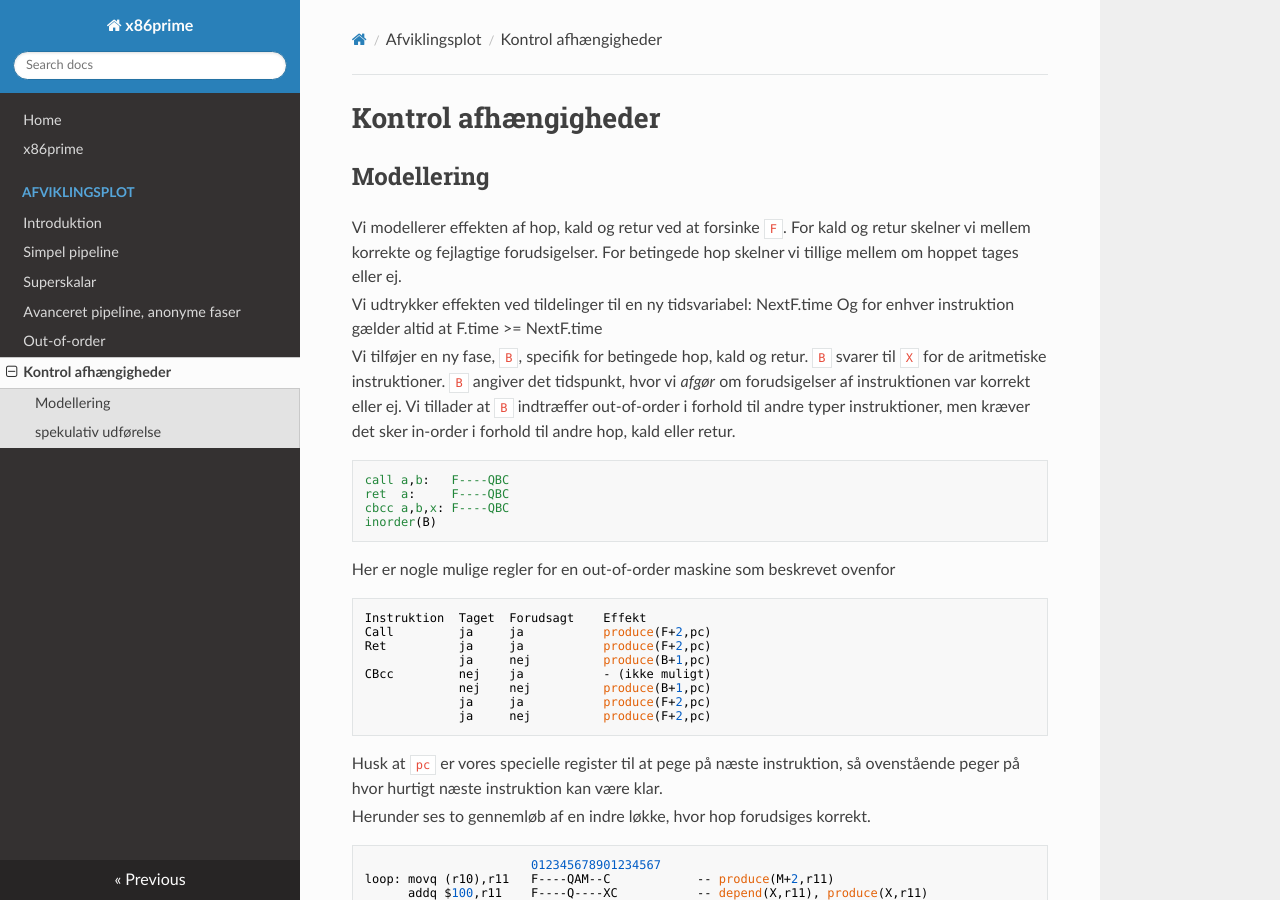
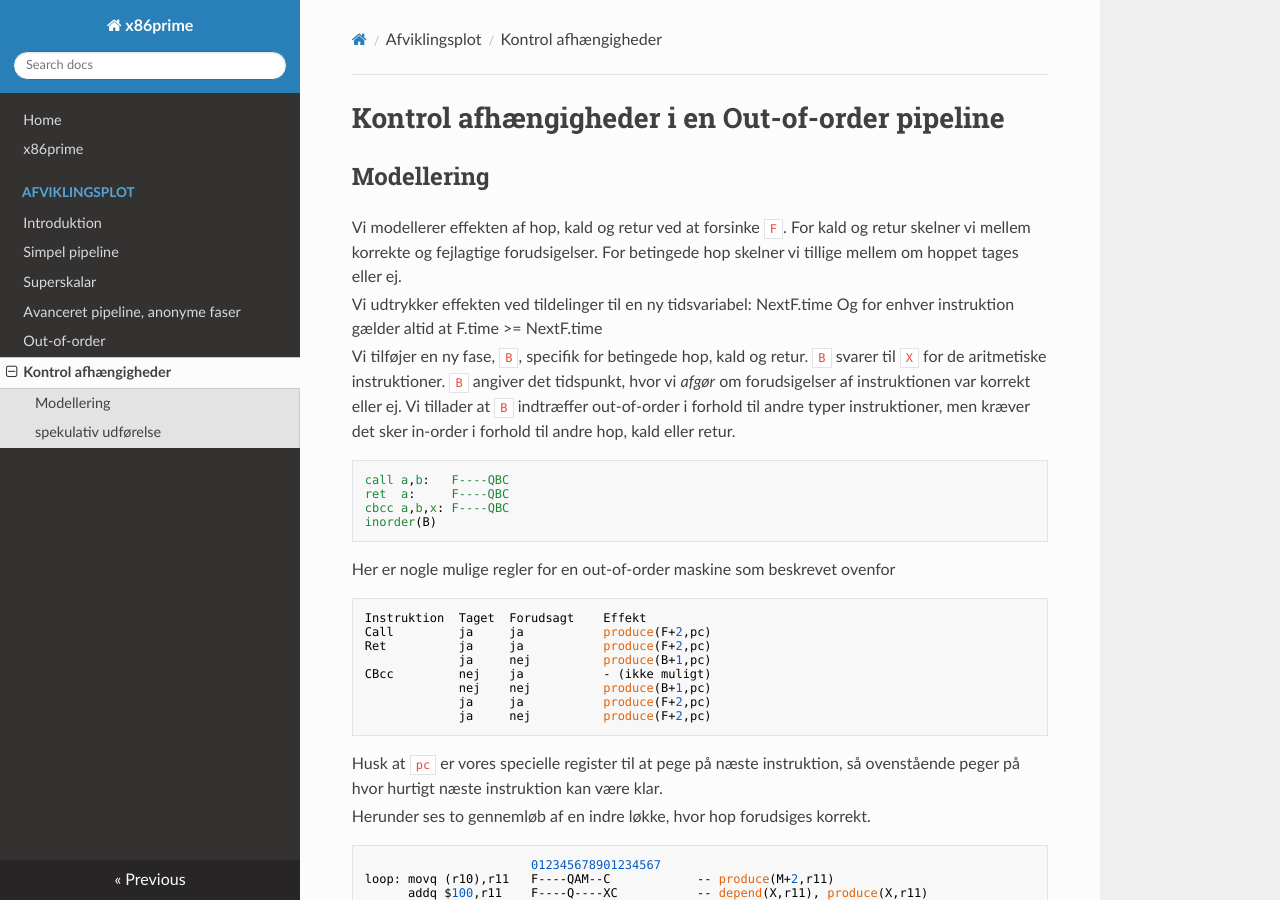
Before and after one commit to finnschiermer/x86prime, an MkDocs documentation site: the page built from docs/afviklingsplot/kontrol.md, in a window 1280 px wide and 900 px high. Built offline with MkDocs 1.6.1, drawn with Linux system fonts in a browser that asks for light colours; nearby versions of some CDN libraries.

Commit message:
omdoebt afsnit om kontrol afhængigheder

```diff
--- a/docs/afviklingsplot/kontrol.md
+++ b/docs/afviklingsplot/kontrol.md
@@ -1,4 +1,4 @@
-# Kontrol afhængigheder
+# Kontrol afhængigheder i en Out-of-order pipeline
 
 ## Modellering
 
```
